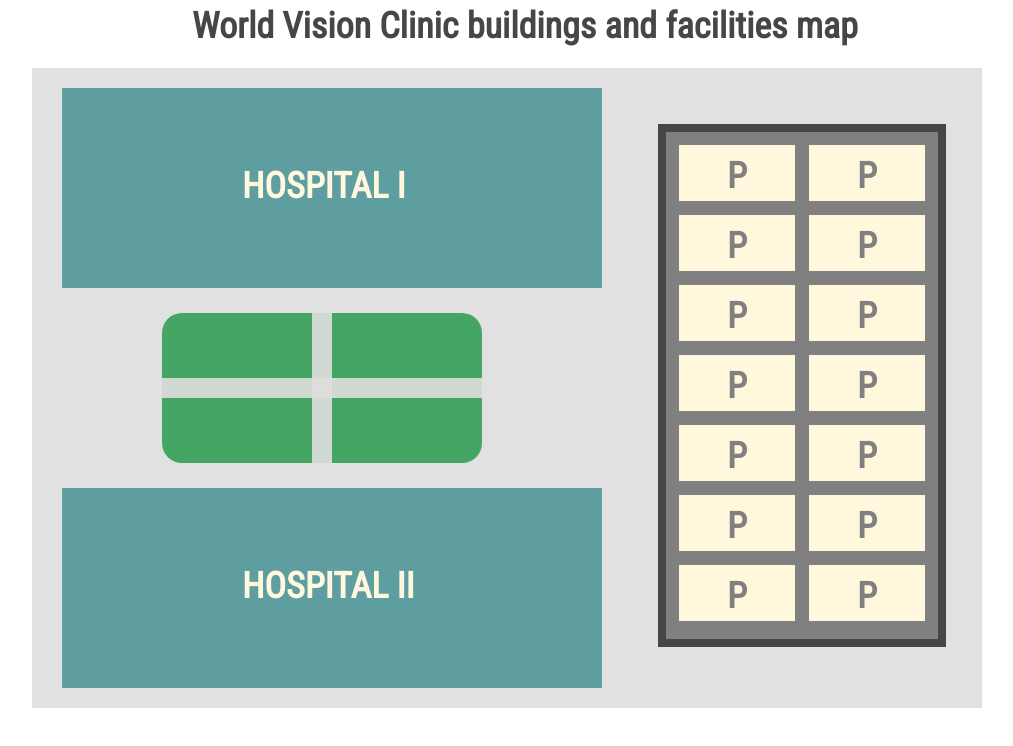
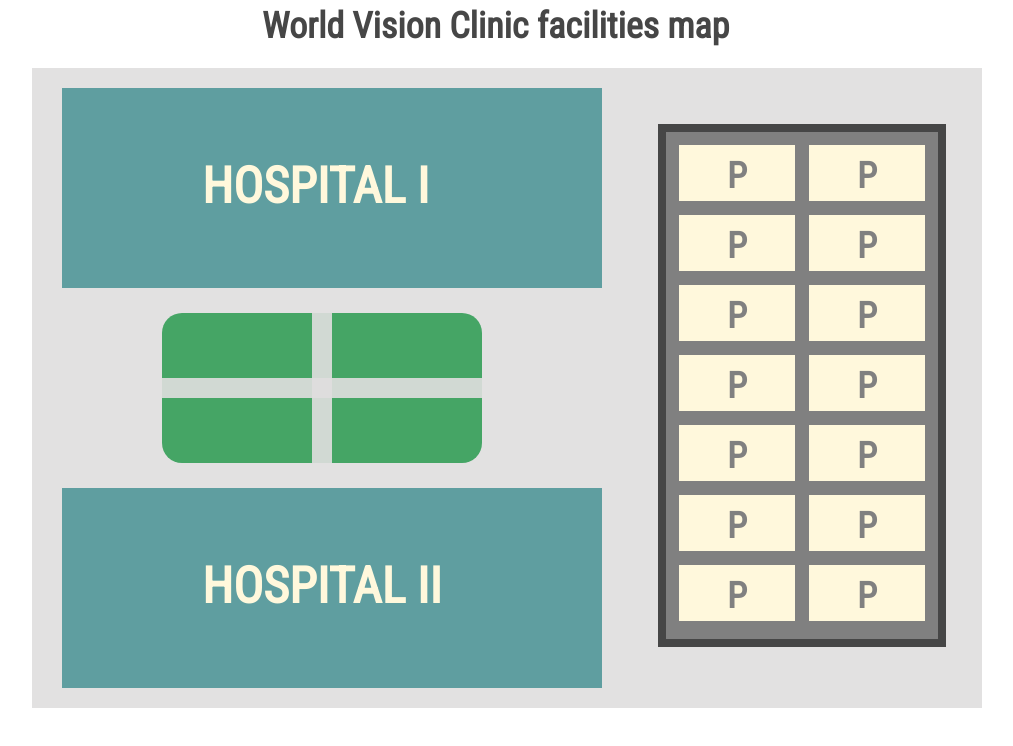
Before and after one commit to World-Vision-Clinic/psw-firma1, an Angular app in the folder ManagerFrontApp/: page /buildings in a window 1280 px wide. Shown: the top 746 px of the page, without its empty margins (226-1239 px from the left). Built offline with nearby package versions, Linux system fonts and the light colour scheme.

Commit message:
feat: added tooltips for buildings on initial map of clinic

```diff
--- a/ManagerFrontApp/src/app/buildings-map/buildings-map.component.html
+++ b/ManagerFrontApp/src/app/buildings-map/buildings-map.component.html
@@ -1,19 +1,28 @@
 <svg width="1200" height="700">
     <g>
-    <text x="410" y="30" class="text" style="fill: rgb(70, 70, 70);" >World Vision Clinic buildings and facilities map</text>
+    <text x="480" y="30" class="text" style="fill: rgb(70, 70, 70);" >World Vision Clinic facilities map </text>
     <rect x="250" y="60" width="1000" height="660" class="yard"/>
 
-    <rect x="280" y="80" width="540" height="200" class="building" (dblclick)="enterHospital()"/>
-    <text x="460" y="190" class="text" style="fill:cornsilk;">HOSPITAL I</text>
+    <rect x="280" y="80" width="540" height="200" class="building" (dblclick)="enterHospital()">
+        <title>Double click - open building</title>
+    </rect>
+    <text x="420" y="195" class="text" style="fill:cornsilk; font-size:50px; ">HOSPITAL I</text>
 
-    <rect x="280" y="480" width="540" height="200" class="building" />
-    <text x="460" y="590" class="text" style="fill:cornsilk;">HOSPITAL II</text>
 
-    <rect x="380" y="305" rx="20" ry="20" width="320" height="150" class="park" />
+    <rect x="280" y="480" width="540" height="200" class="building" >
+        <title>Double click - open building</title>
+    </rect>
+    <text x="420" y="595" class="text" style="fill:cornsilk; font-size:50px;">HOSPITAL II</text>
+
+    <rect x="380" y="305" rx="20" ry="20" width="320" height="150" class="park" >
+        <title>Park</title>
+    </rect>
     <rect x="380" y="370" width="320" height="20" class="parkline" />
     <rect x="530" y="305" width="20" height="150" class="parkline" />
 
-    <rect x="880" y="120" width="280" height="515" class="parking" />
+    <rect x="880" y="120" width="280" height="515" class="parking">
+        <title>Parking lots for paients and doctors</title>
+    </rect>
 
     <rect x="900" y="140" width="110" height="50" class="parkingarea" />
     <rect x="1030" y="140" width="110" height="50" class="parkingarea" />
```
